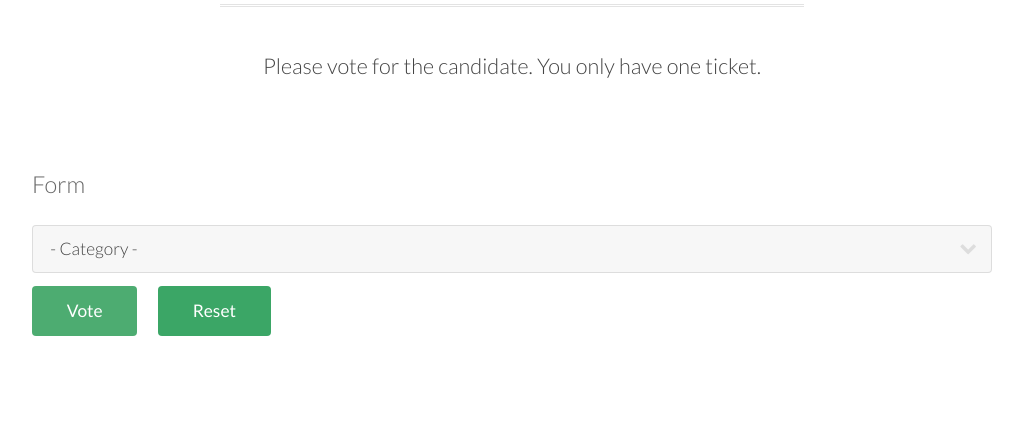
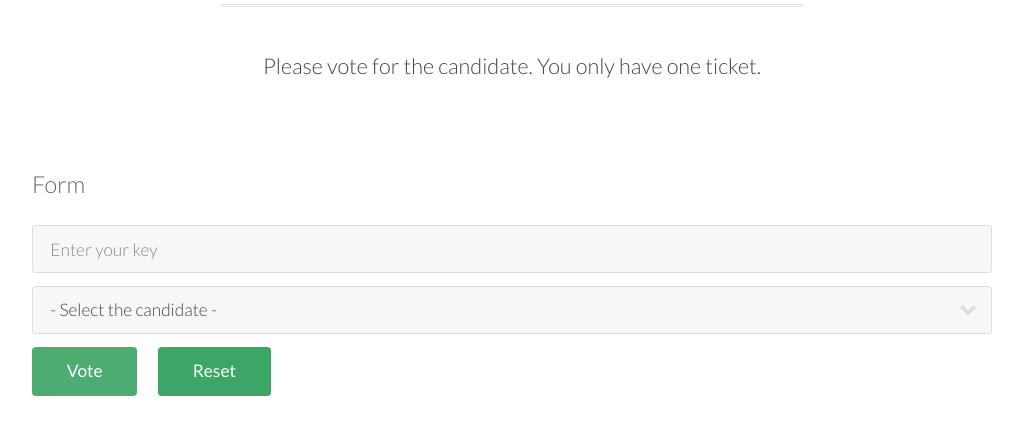
Before and after one commit to ECS-251-W2020/final-project-group-7, a Flask app: page /attend in a window 1280 px wide. Shown: the part 291-726 px from the top of the page, without its empty margins (128-1151 px from the left). Run offline with Flask 2, Linux system fonts and the light colour scheme.

Commit message:
upload attendvote

```diff
--- a/Doatz/templates/attendvote.html
+++ b/Doatz/templates/attendvote.html
@@ -14,6 +14,7 @@
 		<link rel="stylesheet" href="{{ url_for('static', filename='css/skel.css') }}" />
     <link rel="stylesheet" href="{{ url_for('static', filename='css/style.css') }}" />
     <link rel="stylesheet" href="{{ url_for('static', filename='css/style-xlarge.css') }}" />
+
 	</head>
 	<body>
 
@@ -37,13 +38,15 @@
 							<form method="post" action="#">
 								<div class="row uniform 50%">
 									<div class="12u 12u$(xsmall)">
+										<input type="text" name="key" id="key" value="" placeholder="Enter your key" />
+									</div>
+									<div class="12u 12u$(xsmall)">
 										<div class="select-wrapper">
 											<select name="category" id="category">
-												<option value="">- Category -</option>
-												<option value="1">Manufacturing</option>
-												<option value="1">Shipping</option>
-												<option value="1">Administration</option>
-												<option value="1">Human Resources</option>
+												<option value="">- Select the candidate -</option>
+												{% for i in contents %}
+                         <option value="{{i}}" >{{ i }}</option>
+                        {% endfor %}
 											</select>
 										</div>
 									</div>
```
